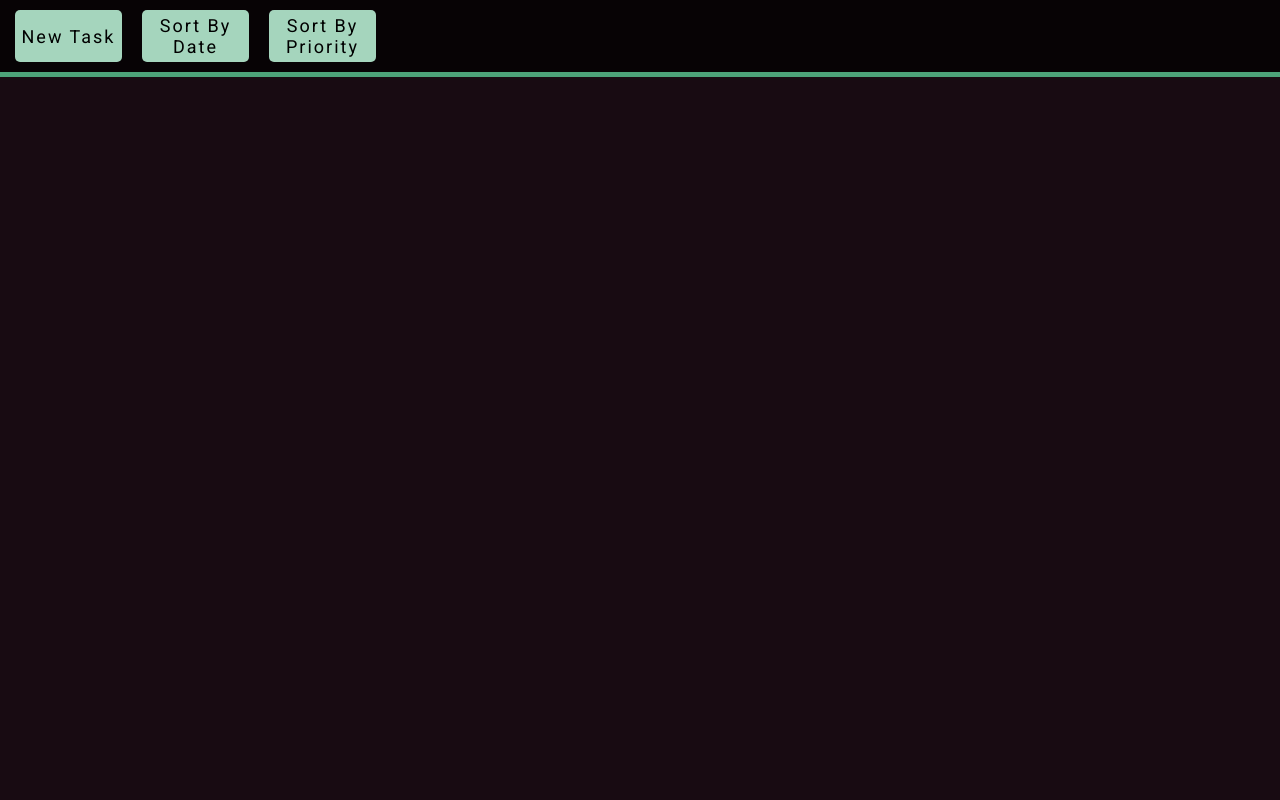
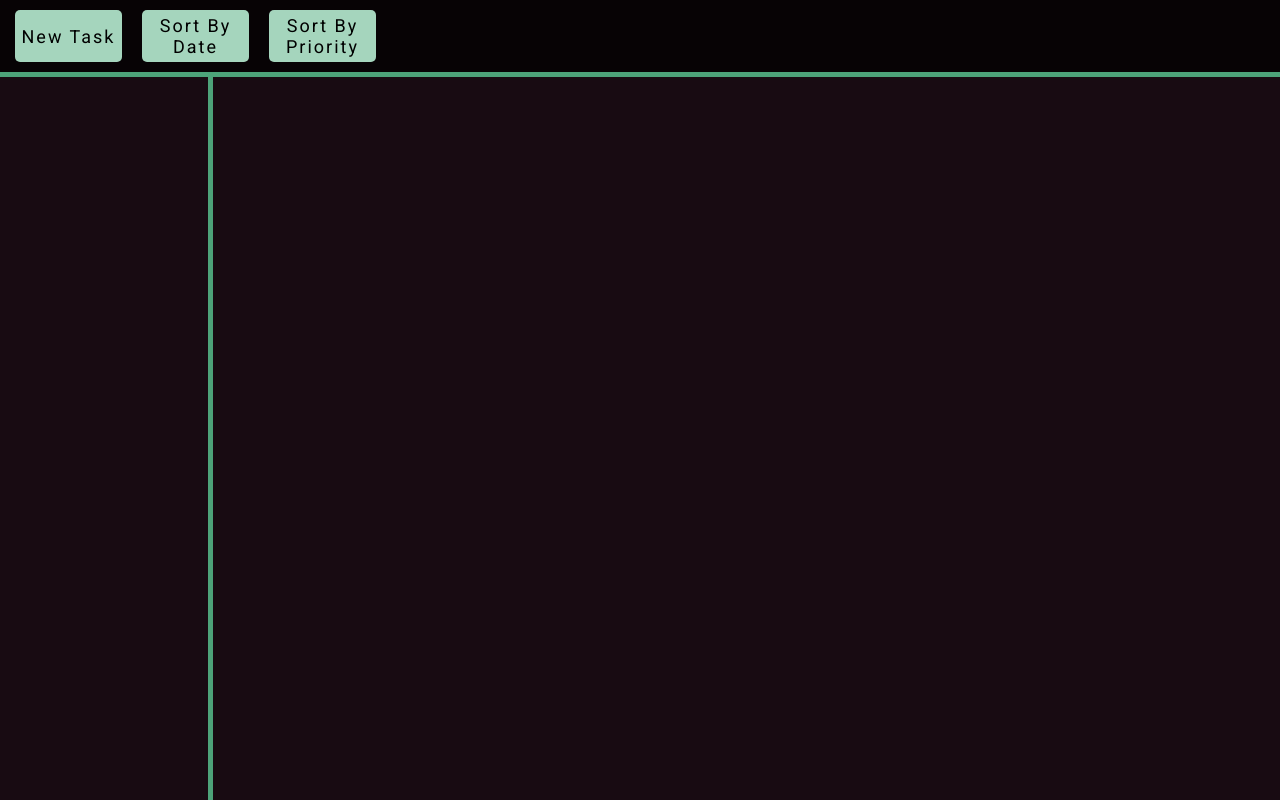
Before and after one commit to HelplessSoldier/TOP_toDoList, a website with bundled scripts: page src/template.html in a window 1280 px wide. Built offline with nearby package versions, Linux system fonts and the light colour scheme.

Commit message:
started on sidebar

```diff
--- /dev/null
+++ b/funcMod/sideBar/renderSidebar.js
@@ -0,0 +1,9 @@
+import { createElement } from "../createElement";
+
+function renderSidebar( parent ) {
+    const sidebarContainer = createElement('div', { id: 'sidebarContainer' }, '');
+
+    parent.append(sidebarContainer);
+}
+
+export default renderSidebar
--- a/src/index.js
+++ b/src/index.js
@@ -1,5 +1,6 @@
 import renderTodoItems from "../funcMod/todoElement/renderTodoItems";
-import renderTopBar from "../funcMod/sideBar/sideBar";
+import renderTopBar from "../funcMod/topBar/topBar";
+import renderSidebar from "../funcMod/sideBar/renderSidebar";
 import TodoItem from "../funcMod/todoElement/todoItem";
 import { createElement } from "../funcMod/createElement";
 import { removeChildren } from "../funcMod/clearParent";
@@ -22,6 +23,7 @@ for (let item of todoArrayJson) {
 
 // place everything on screen
 renderTopBar(todoContainer, rootElement, todoArray);
+renderSidebar( rootElement );
 renderTodoItems(todoContainer, todoArray);
 
 // remove todo item from array and local storage, then update Dom
--- a/src/style.css
+++ b/src/style.css
@@ -160,6 +160,7 @@ input[type="radio"]:checked {
     margin: 0px;
     padding: 0px;
     grid-template-rows: 1fr 6fr 4fr;
+    grid-template-columns: 1fr 5fr;
     background-color: var(--secondary-color);
 }
 
@@ -196,7 +197,7 @@ input[type="radio"]:checked {
 }
 
 #todoContainer {
-    grid-column: 1 / span 3;
+    grid-column: 2 / span 3;
     grid-row: 2 / span 2;
     display: flex;
     flex-wrap: wrap;
@@ -263,6 +264,8 @@ input[type="radio"]:checked {
     margin-bottom: 10px;
 }
 
-/* * {
-    border: 1px solid orange;
-} */
+#sidebarContainer {
+    border-right: 5px solid var(--accent-color);
+    grid-column: 1;
+    grid-row: 2 / span 2;
+}
```
Also changed, not shown: funcMod/topBar/newItemDialogue.js (renamed from funcMod/sideBar/newItemDialogue.js), funcMod/topBar/topBar.js (renamed from funcMod/sideBar/sideBar.js).
